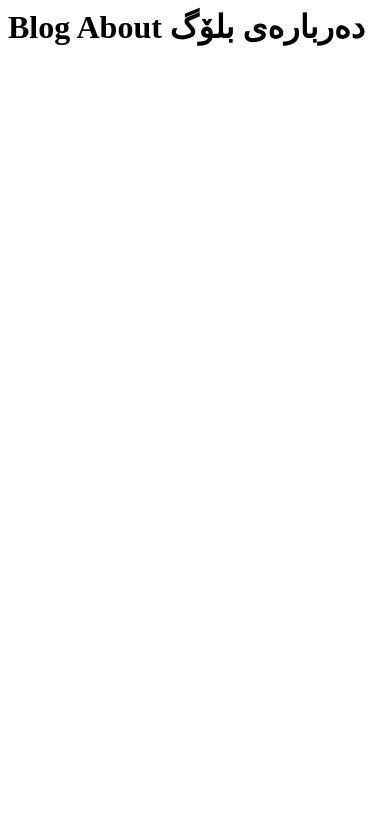
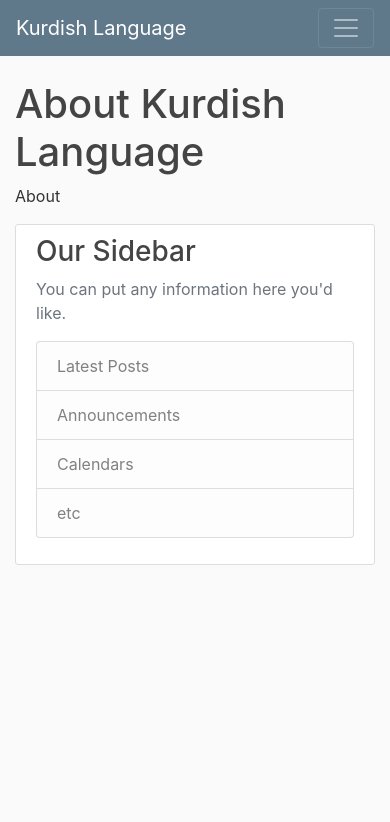
Before and after one commit to kosartofiq/Kurdish-Language, a Django app: page /about/ in a window 390 px wide. Shown: the top 822 px of the page. Run offline with Django 3.2, Linux system fonts and the light colour scheme; some libraries are stand-ins or nearby versions.

Commit message:
adding navigation bar to base html, add about html, add some css style

```diff
--- /dev/null
+++ b/home/static/home/css/main.css
@@ -0,0 +1,84 @@
+body {
+  background: #fafafa;
+  color: #333333;
+  margin-top: 5rem;
+}
+
+h1, h2, h3, h4, h5, h6 {
+  color: #444444;
+}
+
+ul {
+  margin: 0;
+}
+
+.bg-steel {
+  background-color: #5f788a;
+}
+
+.site-header .navbar-nav .nav-link {
+  color: #cbd5db;
+}
+
+.site-header .navbar-nav .nav-link:hover {
+  color: #ffffff;
+}
+
+.site-header .navbar-nav .nav-link.active {
+  font-weight: 500;
+}
+
+.content-section {
+  background: #ffffff;
+  padding: 10px 20px;
+  border: 1px solid #dddddd;
+  border-radius: 3px;
+  margin-bottom: 20px;
+}
+
+.article-title {
+  color: #444444;
+}
+
+a.article-title:hover {
+  color: #428bca;
+  text-decoration: none;
+}
+
+.article-content {
+  white-space: pre-line;
+}
+
+.article-img {
+  height: 65px;
+  width: 65px;
+  margin-right: 16px;
+}
+
+.article-metadata {
+  padding-bottom: 1px;
+  margin-bottom: 4px;
+  border-bottom: 1px solid #e3e3e3
+}
+
+.article-metadata a:hover {
+  color: #333;
+  text-decoration: none;
+}
+
+.article-svg {
+  width: 25px;
+  height: 25px;
+  vertical-align: middle;
+}
+
+.account-img {
+  height: 125px;
+  width: 125px;
+  margin-right: 20px;
+  margin-bottom: 16px;
+}
+
+.account-heading {
+  font-size: 2.5rem;
+}
--- /dev/null
+++ b/home/templates/home/about.html
@@ -0,0 +1,7 @@
+{% extends "home/base.html" %}
+{% block content %}
+
+    <h1>About Kurdish Language</h1>
+    <p>About</p>
+
+{% endblock %}
--- a/home/templates/home/base.html
+++ b/home/templates/home/base.html
@@ -1,4 +1,5 @@
 <!DOCTYPE html>
+{% load static %}
 <html lang="en">
 <head>
     <meta charset="utf-8">
@@ -7,6 +8,10 @@
 
     <!-- Bootstrap CSS -->
     <link rel="stylesheet" href="https://stackpath.bootstrapcdn.com/bootstrap/4.5.0/css/bootstrap.min.css" integrity="sha384-9aIt2nRpC12Uk9gS9baDl411NQApFmC26EwAOH8WgZl5MYYxFfc+NcPb1dKGj7Sk" crossorigin="anonymous">
+
+
+    <!-- my css -->
+    <link rel="stylesheet" href="{% static 'home/css/main.css' %}">
 
 
     {% if title %}
@@ -18,12 +23,53 @@
     {% endif %}
 </head>
 <body>
+<!-- navigation bar -->
+<header class="site-header">
+  <nav class="navbar navbar-expand-md navbar-dark bg-steel fixed-top">
+    <div class="container">
+      <a class="navbar-brand mr-4" href="{% url 'home' %}">Kurdish Language</a>
+      <button class="navbar-toggler" type="button" data-toggle="collapse" data-target="#navbarToggle" aria-controls="navbarToggle" aria-expanded="false" aria-label="Toggle navigation">
+      <span class="navbar-toggler-icon"></span>
+      </button>
+      <div class="collapse navbar-collapse" id="navbarToggle">
+        <div class="navbar-nav mr-auto">
+          <a class="nav-item nav-link" href="{% url 'home' %}">Home</a>
+          <a class="nav-item nav-link" href="{% url 'about' %}">About</a>
+        </div>
+        <!-- Navbar Right Side -->
+        <div class="navbar-nav">
+          <a class="nav-item nav-link" href="#">Login</a>
+          <a class="nav-item nav-link" href="#">Register</a>
+        </div>
+      </div>
+    </div>
+  </nav>
+</header>
 
-<div class="container">
-    <!-- content blcok -->
-    {% block content %}
-    {% endblock %}
-</div>
+
+<main role="main" class="container">
+  <div class="row">
+    <div class="col-md-8">
+        <!-- content blcok -->
+        {% block content %}
+        {% endblock %}
+    </div>
+    <div class="col-md-4">
+      <div class="content-section">
+        <h3>Our Sidebar</h3>
+        <p class='text-muted'>You can put any information here you'd like.
+          <ul class="list-group">
+            <li class="list-group-item list-group-item-light">Latest Posts</li>
+            <li class="list-group-item list-group-item-light">Announcements</li>
+            <li class="list-group-item list-group-item-light">Calendars</li>
+            <li class="list-group-item list-group-item-light">etc</li>
+          </ul>
+        </p>
+      </div>
+    </div>
+  </div>
+</main>
+
 
 
 
--- a/home/views.py
+++ b/home/views.py
@@ -8,4 +8,4 @@ def home(request):
 
 
 def about(request):
-    return HttpResponse('<h1>Blog About دەربارەی بلۆگ</h1>')
+    return render(request, 'home/about.html')
```
